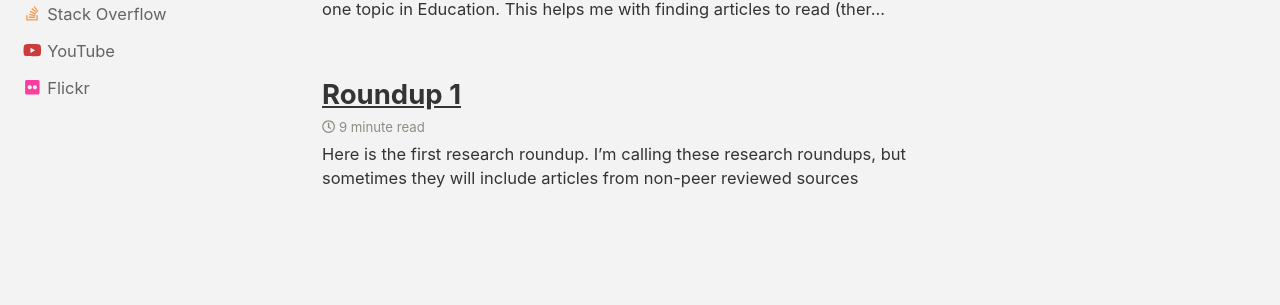
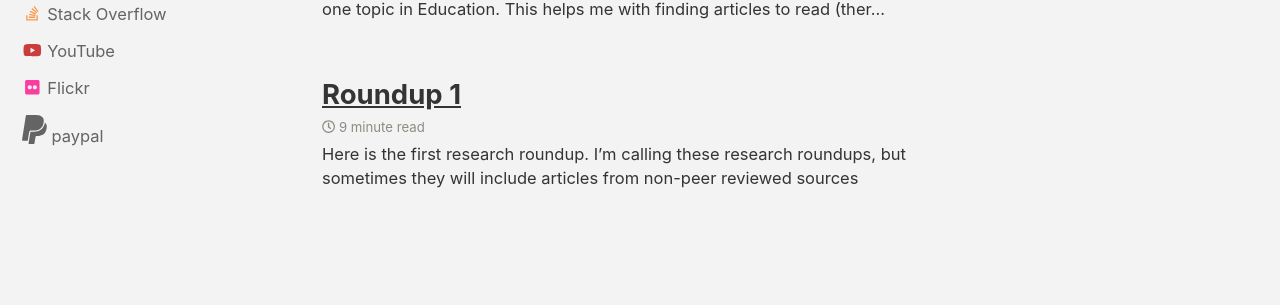
Before and after one commit to johnboniello/Research-round-up, a Jekyll site: the page built from index.html, in a window 1280 px wide and 900 px high, scrolled down 530 px. Shown: the part 487-792 px from the top of the window. Built offline with Jekyll 4.4.1, drawn with Linux system fonts in a browser that asks for light colours; nearby versions of some CDN libraries; the list of posts is cut into pages by our own code.

Commit message:
add paypal

```diff
--- a/_includes/author-profile-custom-links.html
+++ b/_includes/author-profile-custom-links.html
@@ -5,3 +5,8 @@
     </a>
   </li>
 -->
+<li>
+<a href="https://www.paypal.com/cgi-bin/webscr?cmd=_donations&business=7TQQPTGX4M48Y&currency_code=USD&source=url">
+	<i class="fab fa-paypal w3-hover-opacity fa-2x"></i> paypal
+</a>
+</li>
```
